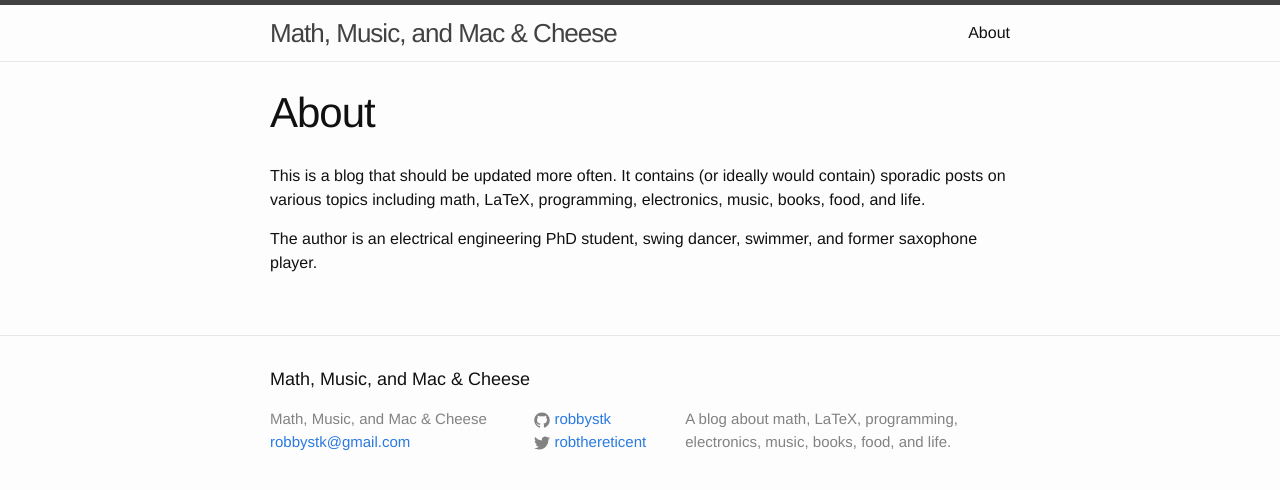
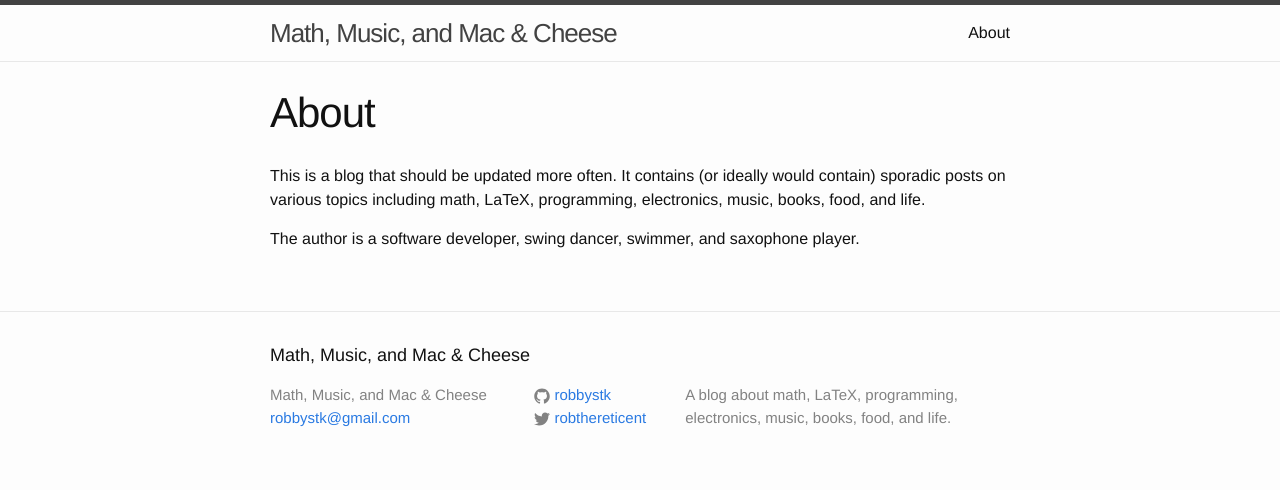
Before and after one commit to robbystk/blag, a Jekyll site: the page built from about.md, in a window 1280 px wide. Shown: the top 490 px of the page. Built offline with Jekyll 4.4.1, drawn with Linux system fonts in a browser that asks for light colours.

Commit message:
Update about page

```diff
--- a/about.md
+++ b/about.md
@@ -9,5 +9,5 @@ It contains (or ideally would contain) sporadic posts
 on various topics including math, LaTeX, programming, electronics,
 music, books, food, and life.
 
-The author is an electrical engineering PhD student, swing dancer,
-swimmer, and former saxophone player.
+The author is a software developer, swing dancer,
+swimmer, and saxophone player.
```
